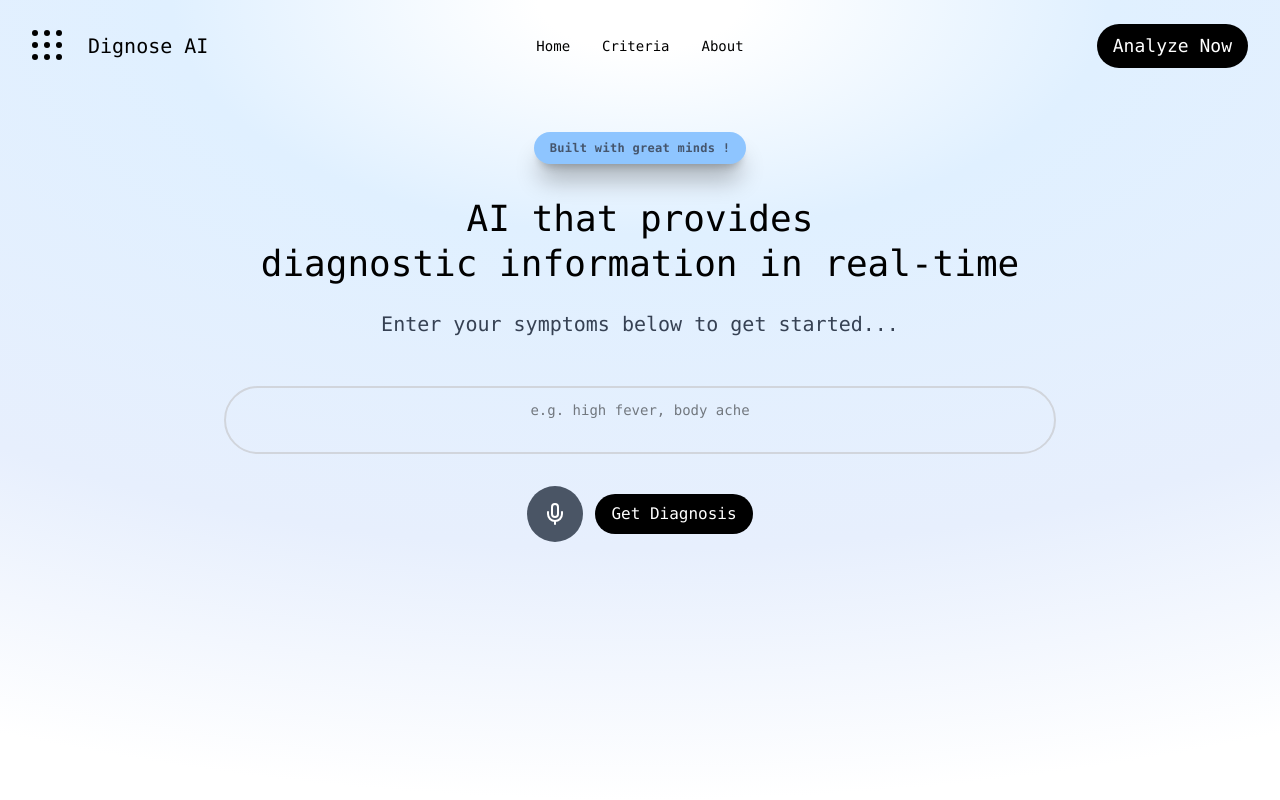
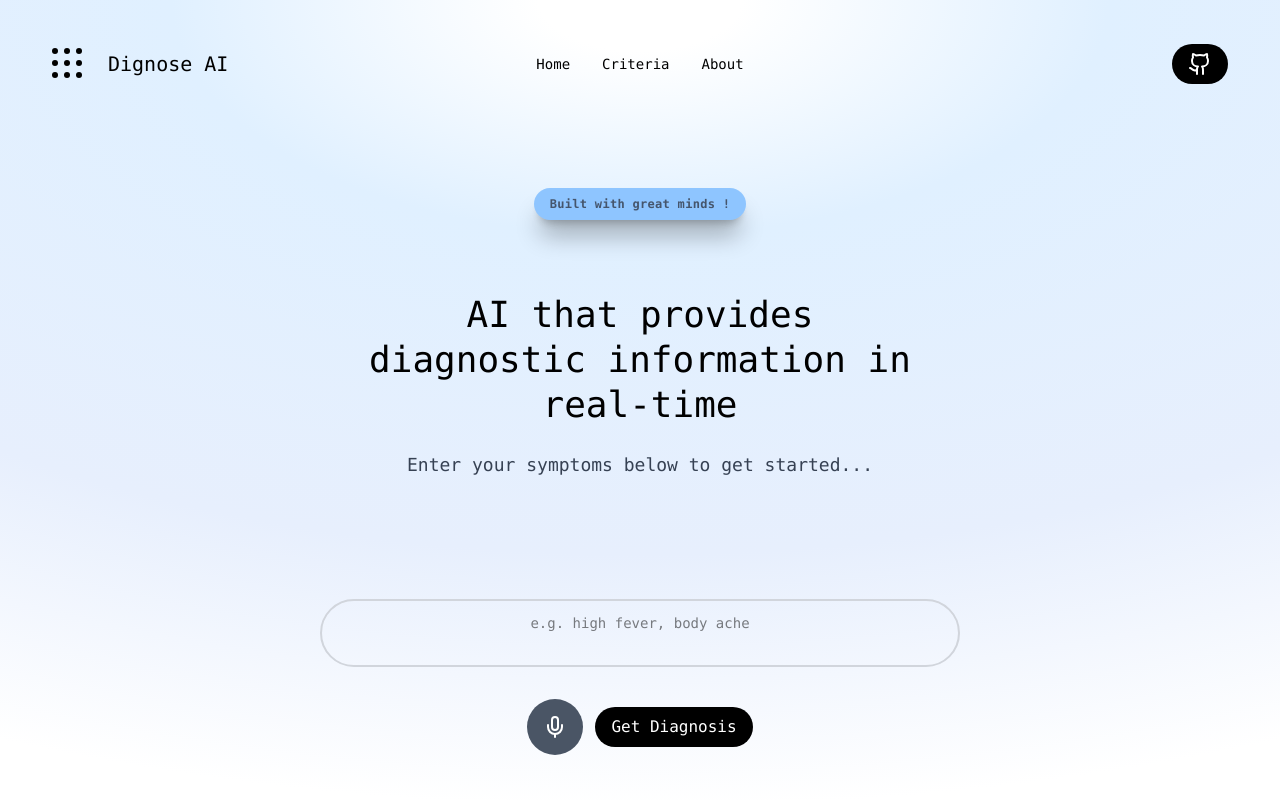
Before and after one commit to TS-ranger/DiagnoseAI, a Next.js app: page / in a window 1280 px wide. Shown: the top 800 px of the page. Built offline with nearby package versions, Linux system fonts and the light colour scheme.

Commit message:
ui changes

```diff
--- a/src/app/components/Button.tsx
+++ b/src/app/components/Button.tsx
@@ -4,7 +4,7 @@ export const PrimaryButton = ({ children, onClick, disabled }: { children: React
     <button
       onClick={onClick}
       disabled={disabled}
-      className="bg-black text-white px-4 py-2 rounded-full text-lg hover:bg-gray-800 disabled:opacity-50 disabled:cursor-not-allowed transition-colors"
+      className="bg-black text-white md:px-4 md:py-2  p-2 rounded-full text-lg hover:bg-gray-800 disabled:opacity-50 disabled:cursor-not-allowed transition-colors"
     >
       {children}
     </button>
--- a/src/app/components/Header.tsx
+++ b/src/app/components/Header.tsx
@@ -1,5 +1,6 @@
 import React from 'react'
 import { PrimaryButton } from './Button'
+import { Github } from 'lucide-react'
 
 export default function Header() {
   return (<div>
@@ -10,7 +11,7 @@ export default function Header() {
               <div key={i} className="w-1.5 h-1.5 bg-black rounded-full"></div>
             ))}
           </div>
-          <span className="text-xl font-medium text-black">Dignose AI </span>
+          <span className="sm:text-xl  font-medium  text-black">Dignose AI </span>
         </div>
        <nav className="absolute left-1/2 transform -translate-x-1/2 hidden md:flex space-x-8 text-sm">
           <a href="#features" className="cursor-pointer  text-black hover:text-gray-700">Home</a>
@@ -19,8 +20,8 @@ export default function Header() {
         </nav>
 
         <a href="#features" className="no-underline">
-          <PrimaryButton>
-            Analyze Now
+          <PrimaryButton >
+           <Github />
           </PrimaryButton>
         </a>
       </header>
--- a/src/app/components/Solid.tsx
+++ b/src/app/components/Solid.tsx
@@ -2,16 +2,17 @@
 export default function Solid() {
   return (
     <div>
-      <div className="inline-block bg-blue-300 shadow-xl/30  text-slate-600 font-bold  text-xs px-4 py-2 rounded-full mb-8 tracking-wide backdrop-blur-sm mt-10">
+      <div className="inline-block bg-blue-300 shadow-xl/30 md:mt-20 text-slate-600 font-bold  text-xs px-4 py-2 rounded-full mb-8 tracking-wide backdrop-blur-sm mt-10">
           Built with great minds !
         </div>
 
-        <h1 className="text-4xl md:text-4xl font-medium  text-black mb-6 leading-tight">
+        <h1 className="text-xl md:text-4xl font-medium  md:mt-10  text-black mb-6 leading-tight">
           AI that provides<br />
-          diagnostic information in real-time
+          diagnostic information in  <br />
+          real-time
         </h1>
 
-        <p className="text-lg md:text-xl text-gray-700 mb-12 max-w-2xl mx-auto">
+        <p className="text-sm  md:text-lg text-gray-700 mb-10 max-w-2xl mx-auto">
           Enter your symptoms below to get started...
         </p>
         </div>
--- a/src/app/page.tsx
+++ b/src/app/page.tsx
@@ -133,18 +133,18 @@ export default function Home() {
 
   return (
     <>
-      <div className="min-h-screen [background:radial-gradient(125%_100%_at_50%_0%,_#FFF_6.32%,_#E0F0FF_29.28%,_#E7EFFD_68.68%,_#FFF_100%)] font-mono">
+      <div className="min-h-screen [background:radial-gradient(125%_100%_at_50%_0%,_#FFF_6.32%,_#E0F0FF_29.28%,_#E7EFFD_68.68%,_#FFF_100%)] p-5 font-mono">
         <Header />
-        <main className="max-w-4xl mx-auto px-8 text-center">
+        <main className="max-w-4xl mx-auto text-center">
           <Solid />
 
-            <div className="w-full flex flex-col gap-8">
-              <div className="">
+            <div className="w-full  flex flex-col gap-8">
+              <div className=" md:mt-20">
                <form
                      onSubmit={handleSubmit}
                      className="flex flex-col gap-4">
                      <textarea
-                               className="w-full p-3 border-2 border-gray-300 rounded-full text-sm text-center focus:outline-none focus:ring-1 focus:ring-gray-400 resize-none"
+                               className="min-w-[66vw] md:min-w-[50vw]  mx-auto p-3 border-2 border-gray-300 rounded-full text-sm text-center focus:outline-none focus:ring-1 focus:ring-gray-400 resize-none"
                                value={symptoms}
                                onChange={(e) => setSymptoms(e.target.value)}
                                placeholder={placeholder}
@@ -161,7 +161,7 @@ export default function Home() {
                       />
                      <Button
                         // ref={buttonRef}
-                        className="bg-black text-white hover:ring-black"
+                        className="bg-black  text-white hover:ring-black"
                       disabled={isLoading} >
                        {isLoading ? 'Analyzing...' : 'Get Diagnosis'}
                      </Button>
```
